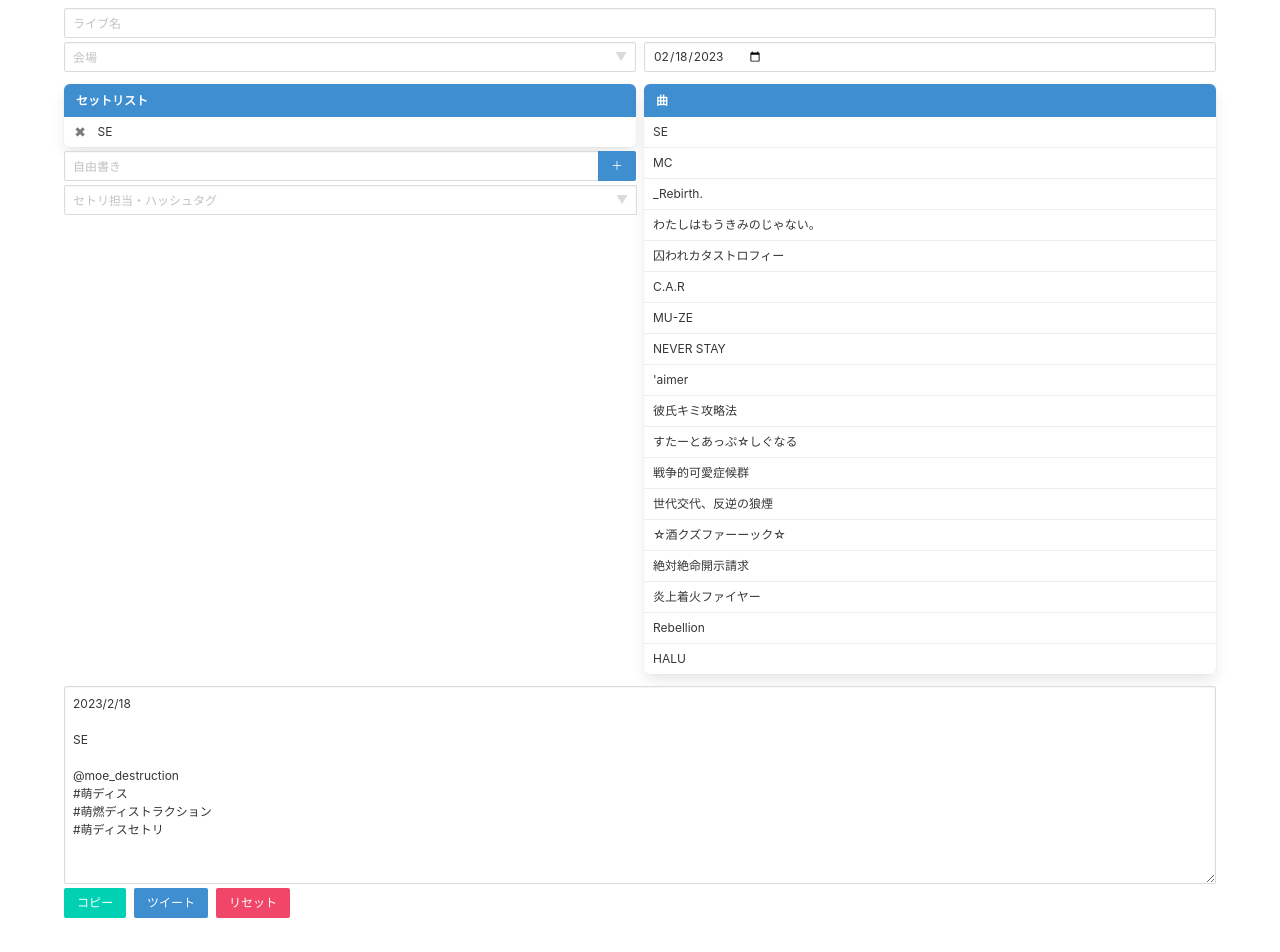
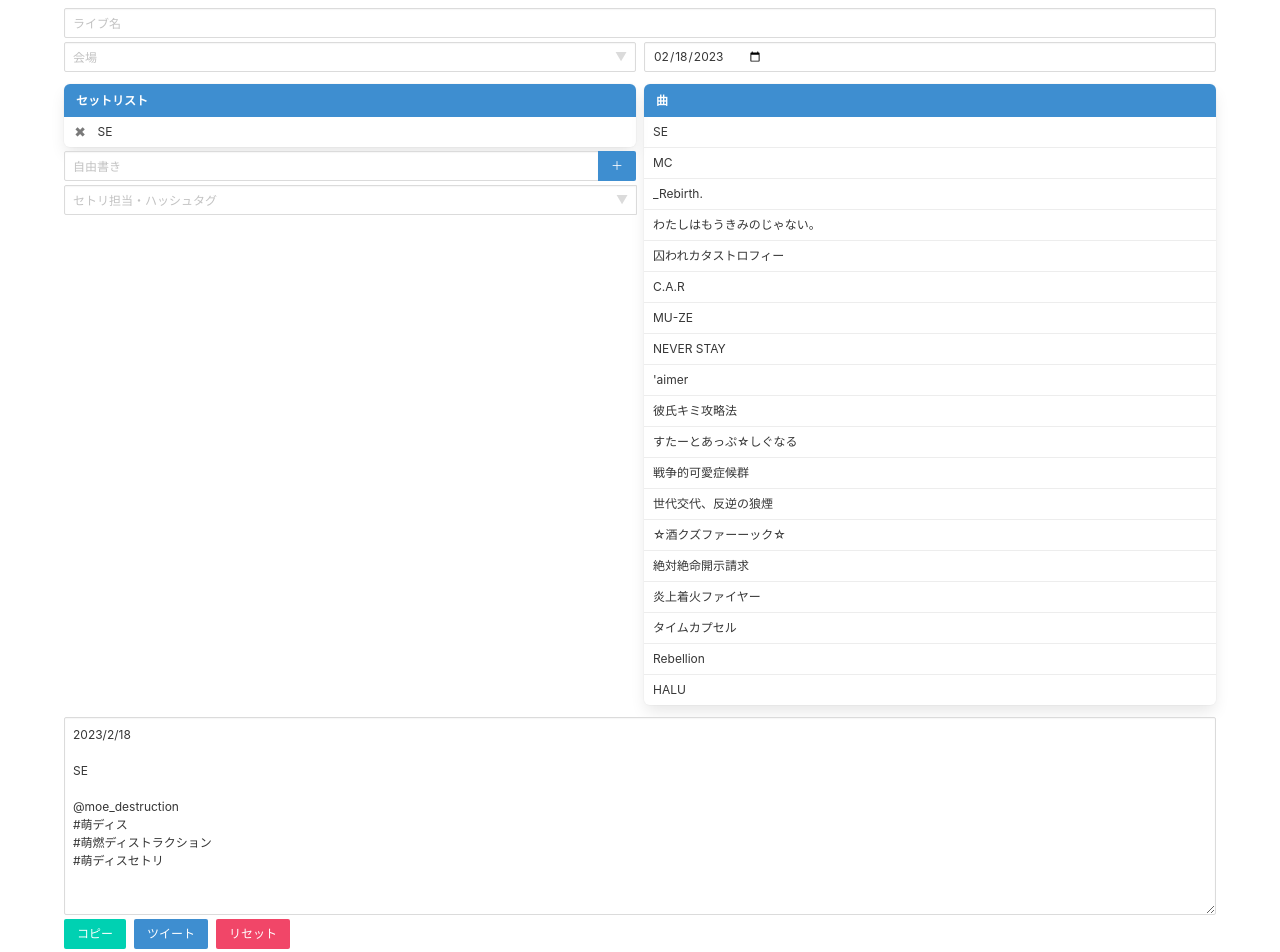
Before and after one commit to nijippoi/setoribu-yumeiro, a plain HTML site: page index.html in a window 1280 px wide. Drawn offline with nearby package versions, Linux system fonts and the light colour scheme.

Commit message:
新曲「タイムカプセル」を追加

```diff
--- a/index.html
+++ b/index.html
@@ -148,6 +148,8 @@
             '☆酒クズファーーック☆',
             '絶対絶命開示請求',
             '炎上着火ファイヤー',
+            'タイムカプセル',
+            // 多分もうやらない曲たち
             'Rebellion',
             'HALU',
         ];
```
